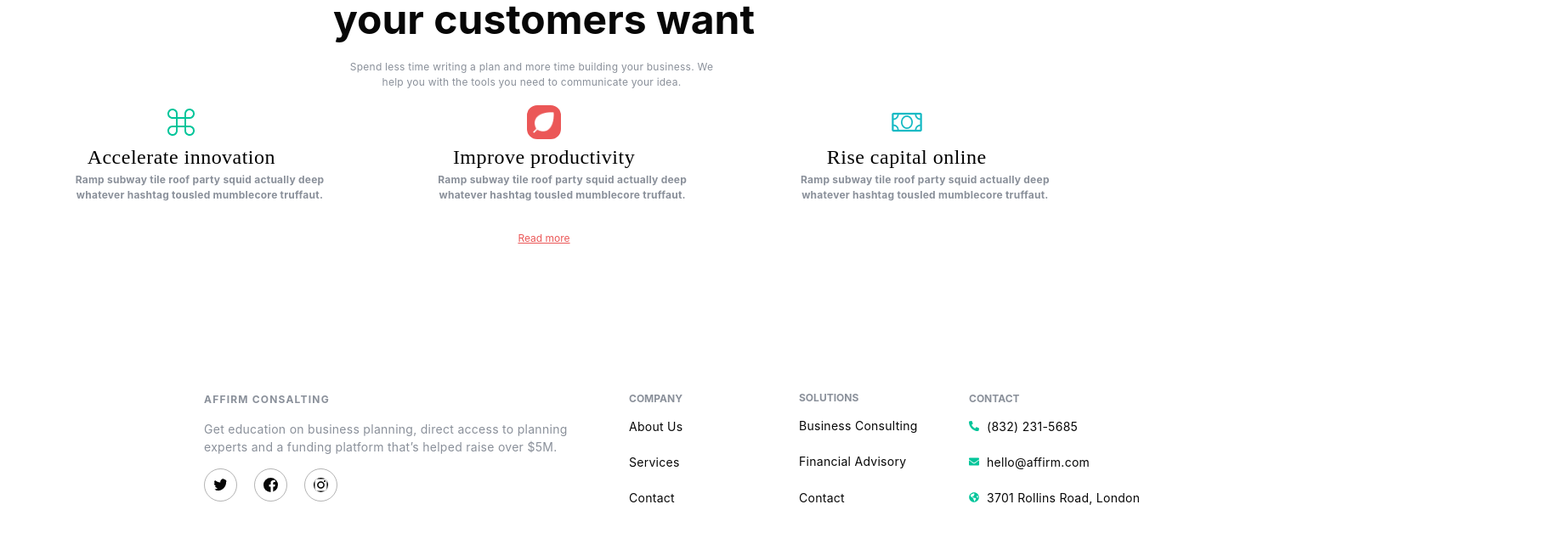
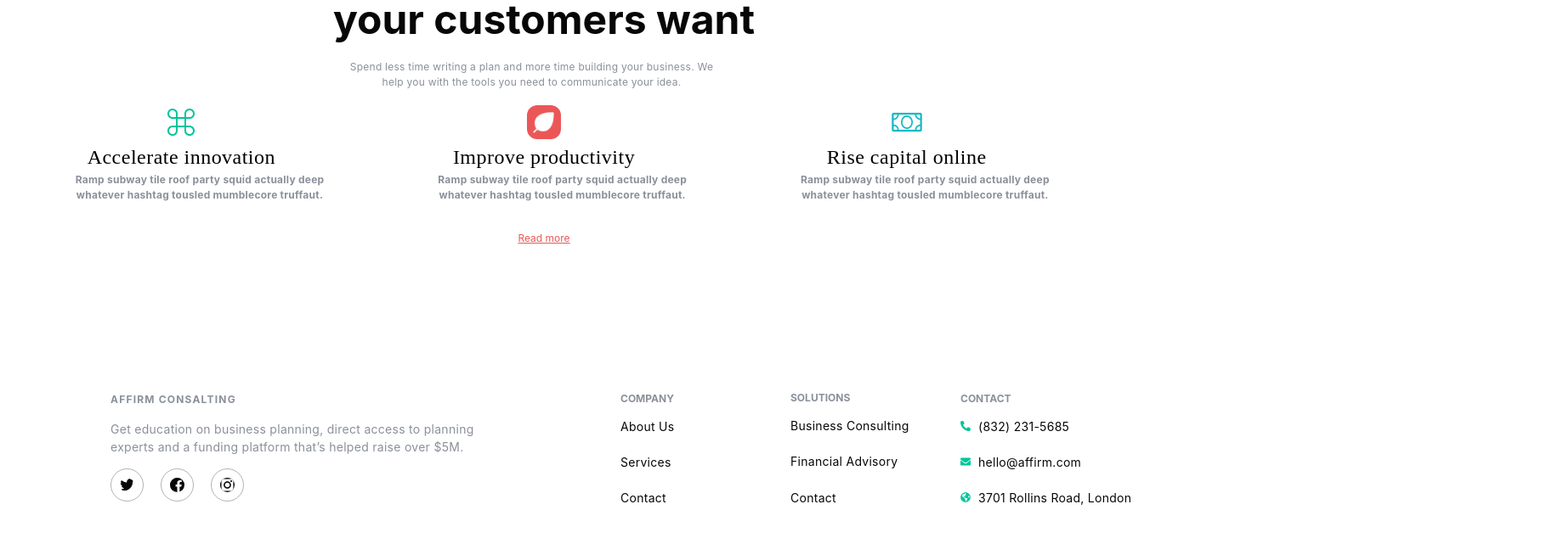
Before and after one commit to webobscure/business-consalting, a React (Vite) app: page / in a window 1280 px wide. Shown: the part 1720-2354 px from the top of the page at 85% size, 1826 px wide, since content can reach past the window. Built offline with nearby package versions, Linux system fonts and the light colour scheme.

Commit message:
start reviews section

```diff
--- a/src/pages/Home.jsx
+++ b/src/pages/Home.jsx
@@ -150,7 +150,9 @@ const Home = () => {
           </div>
         </section>
       <section className="reviews">
-
+        <reviews className="box"></reviews>
+        <reviews className="box"></reviews>
+        <reviews className="box"></reviews>
       </section>
     </>
   );
--- a/src/styles/App.css
+++ b/src/styles/App.css
@@ -403,7 +403,7 @@ header {
   display: grid;
   width: 1586px;
   height: 262px;
-  margin-left: 240px;
+  margin-left: 130px;
 }
 
 .footer-title {
@@ -444,7 +444,7 @@ header {
 
 .company {
   display: inline;
-  margin-left: 500px;
+  margin-left: 600px;
   margin-top: -165px;
 }
 
@@ -463,12 +463,12 @@ header {
 }
 
 .solutions {
-  margin-left: 700px;
+  margin-left: 800px;
   margin-top: -198px;
 }
 
 .contact {
-  margin-left: 900px;
+  margin-left: 1000px;
   margin-top: -230px;
 }
 
--- a/src/styles/App.scss
+++ b/src/styles/App.scss
@@ -404,7 +404,7 @@ header {
   display: grid;
   width: 1586px;
   height: 262px;
-  margin-left: 240px;
+  margin-left: 130px;
 }
 
 .footer-title {
@@ -446,7 +446,7 @@ header {
 
 .company {
   display: inline;
-  margin-left: 500px;
+  margin-left: 600px;
   margin-top: -165px;
 }
 
@@ -465,12 +465,12 @@ header {
 }
 
 .solutions {
-  margin-left: 700px;
+  margin-left: 800px;
   margin-top: -198px;
 }
 
 .contact {
-  margin-left: 900px;
+  margin-left: 1000px;
   margin-top: -230px;
 }
 /* Media query */
```
Also changed, not shown: 1 other file (tests, documents, lock files or other folders).
